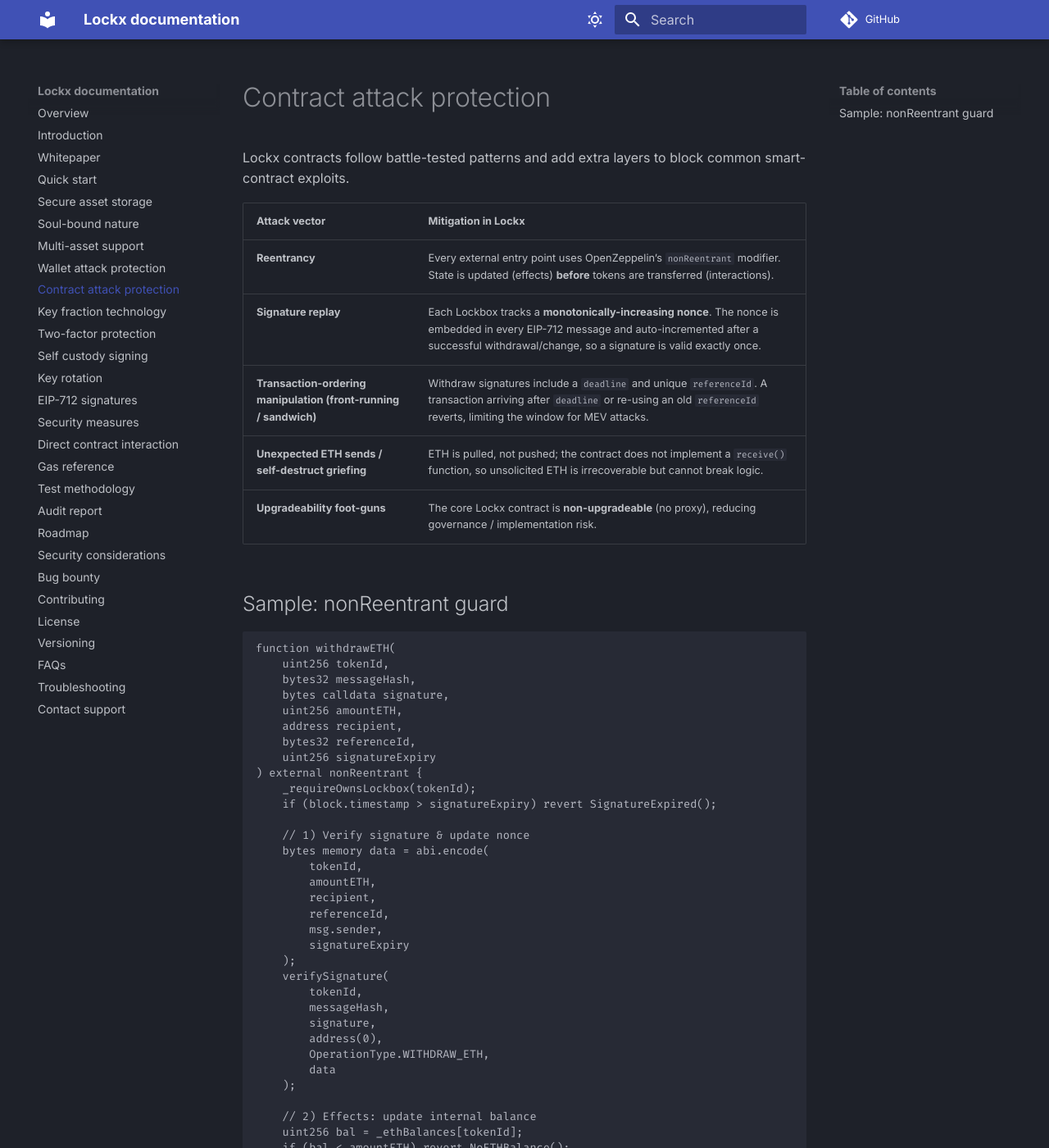
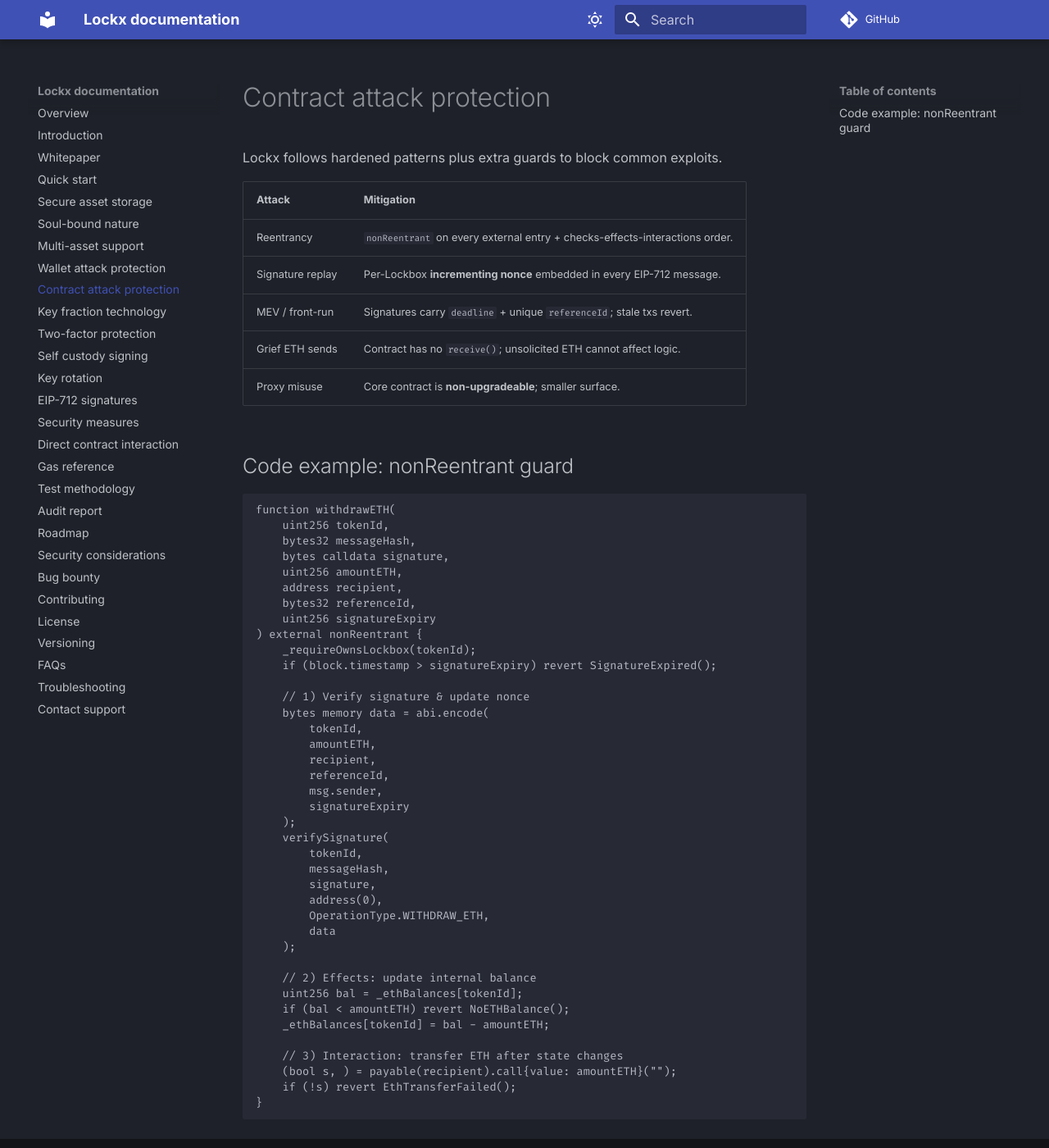
Before and after one commit to richardjaee/Lockx-Contracts, an MkDocs documentation site: the page built from docs/security-benefits/contract-attack-protection.md, in a window 1280 px wide and 1400 px high. Shown: the whole window at 82% size. Built offline with MkDocs 1.6.1 and Material for MkDocs 9.7.7, drawn with Linux system fonts in a browser that asks for light colours; comment, search, counter and statistics services are not loaded; some of the changed text lies outside the part shown.

Commit message:
docs: polish soul-bound, wallet & contract attack protection sections

````diff
--- a/docs/security-benefits/contract-attack-protection.md
+++ b/docs/security-benefits/contract-attack-protection.md
@@ -1,16 +1,16 @@
 # Contract attack protection
 
-Lockx contracts follow battle-tested patterns and add extra layers to block common smart-contract exploits.
+Lockx follows hardened patterns plus extra guards to block common exploits.
 
-| Attack vector | Mitigation in Lockx |
+| Attack | Mitigation |
 |--------------|---------------------|
-| **Reentrancy** | Every external entry point uses OpenZeppelin’s `nonReentrant` modifier.  State is updated (effects) **before** tokens are transferred (interactions). |
-| **Signature replay** | Each Lockbox tracks a **monotonically-increasing nonce**.  The nonce is embedded in every EIP-712 message and auto-incremented after a successful withdrawal/change, so a signature is valid exactly once. |
-| **Transaction-ordering manipulation (front-running / sandwich)** | Withdraw signatures include a `deadline` and unique `referenceId`.  A transaction arriving after `deadline` or re-using an old `referenceId` reverts, limiting the window for MEV attacks. |
-| **Unexpected ETH sends / self-destruct griefing** | ETH is pulled, not pushed; the contract does not implement a `receive()` function, so unsolicited ETH is irrecoverable but cannot break logic. |
-| **Upgradeability foot-guns** | The core Lockx contract is **non-upgradeable** (no proxy), reducing governance / implementation risk. |
+| Reentrancy | `nonReentrant` on every external entry + checks-effects-interactions order. |
+| Signature replay | Per-Lockbox **incrementing nonce** embedded in every EIP-712 message. |
+| MEV / front-run | Signatures carry `deadline` + unique `referenceId`; stale txs revert. |
+| Grief ETH sends | Contract has no `receive()`; unsolicited ETH cannot affect logic. |
+| Proxy misuse | Core contract is **non-upgradeable**; smaller surface. |
 
-## Sample: nonReentrant guard
+## Code example: nonReentrant guard
 
 ```solidity
 function withdrawETH(
@@ -53,11 +53,3 @@ function withdrawETH(
     if (!s) revert EthTransferFailed();
 }
 ```
-
-
-The core code follows battle-tested patterns:
-
-* Re-entrancy guard on every external entry point
-* Checks-effects-interactions order when moving tokens
-* Pull over push for ETH payments
-* No upgradeability ⇒ smaller attack surface
````
Also changed, not shown: docs/lockbox/soulbound.md (+7 -4 lines), docs/security-benefits/wallet-attack-protection.md (+8 -11 lines).
